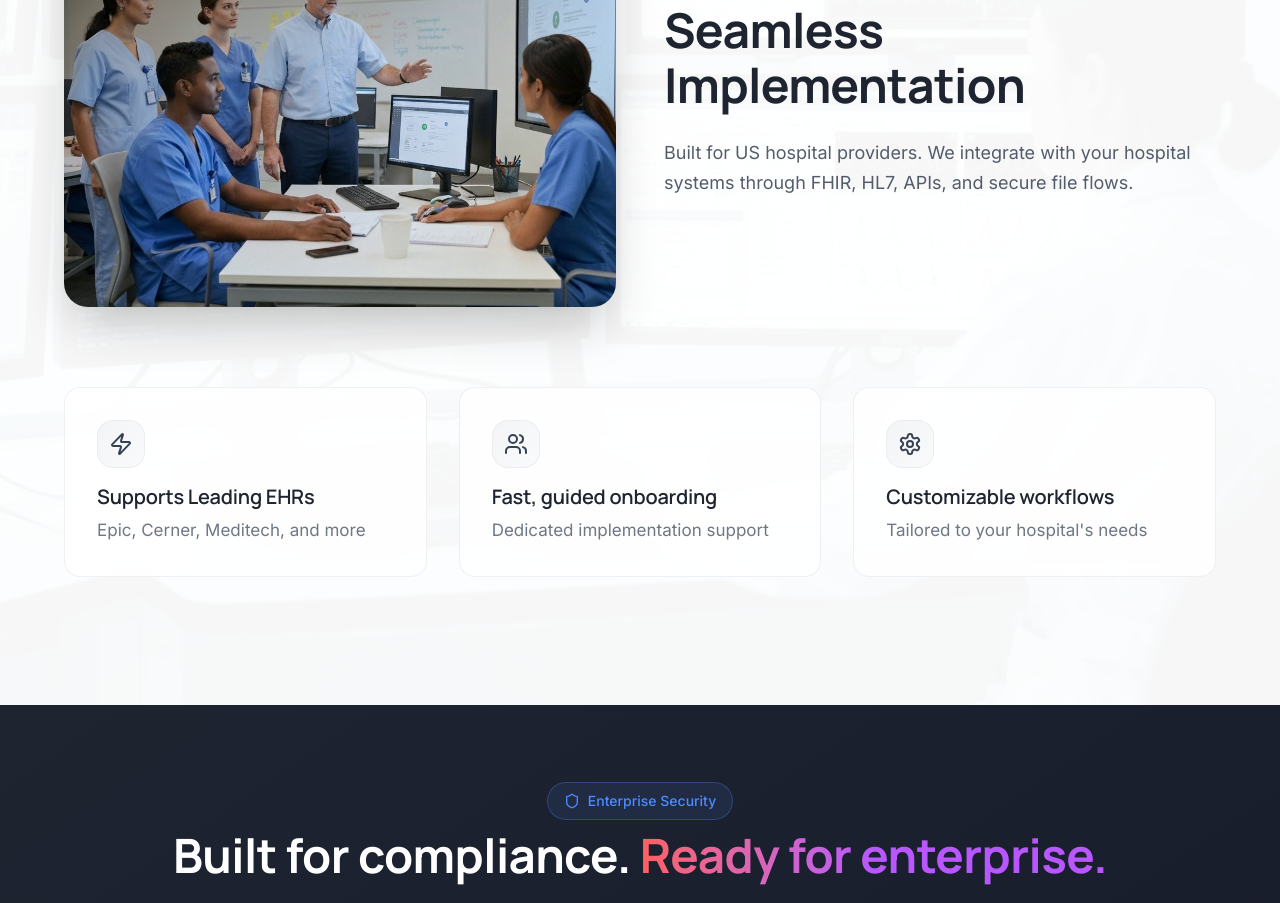
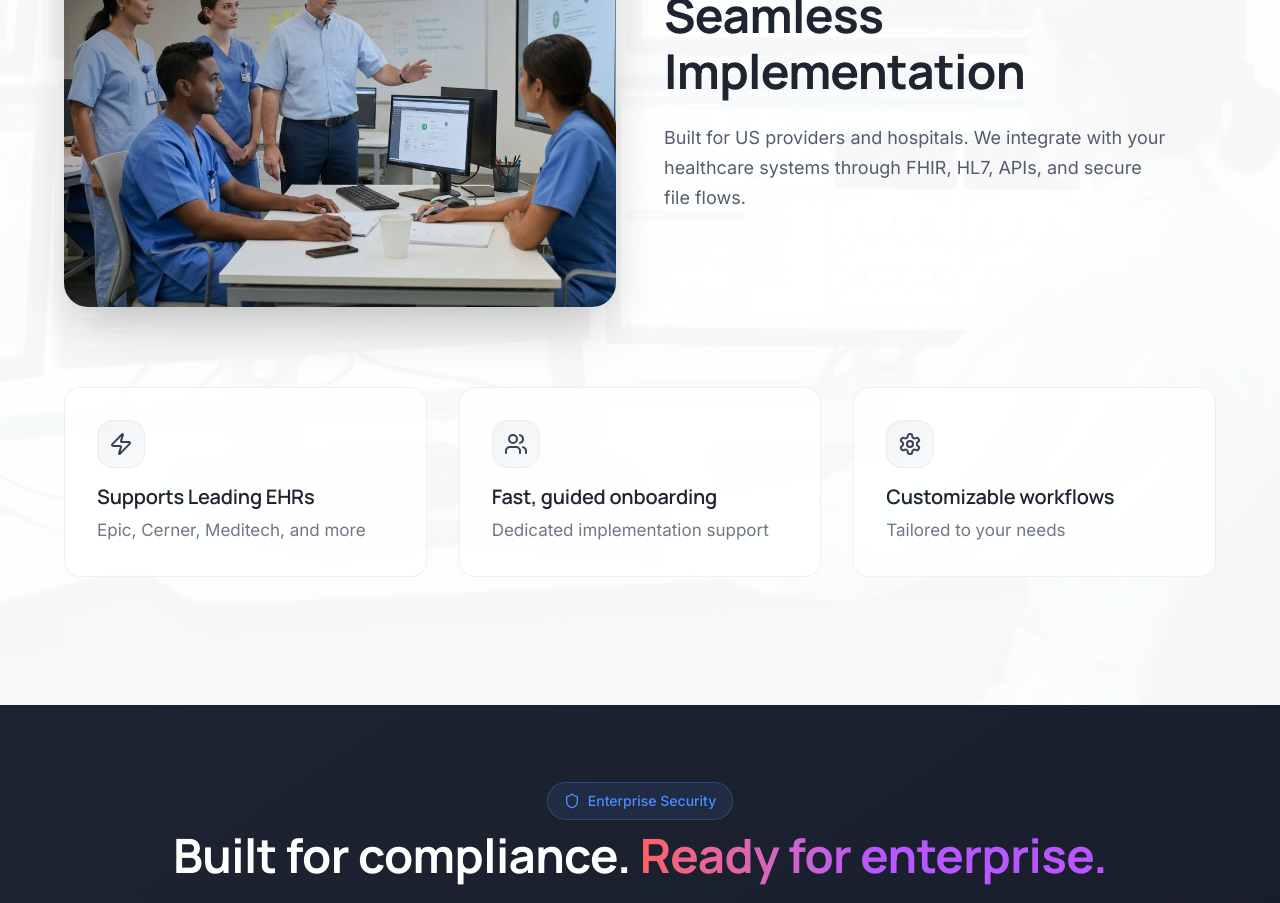
Before and after one commit to manumrnuvue/nuvaews, a Next.js app: page / in a window 1280 px wide. Shown: the part 5420-6323 px from the top of the page. Built offline with nearby package versions, Linux system fonts and the light colour scheme.

Commit message:
Update integrations-section.tsx

```diff
--- a/components/integrations-section.tsx
+++ b/components/integrations-section.tsx
@@ -21,7 +21,7 @@ export function IntegrationsSection() {
     {
       icon: Settings,
       title: "Customizable workflows",
-      description: "Tailored to your hospital's needs",
+      description: "Tailored to your needs",
       accent: "from-[#B794F6]/10 to-[#B794F6]/5",
     },
   ]
@@ -46,7 +46,7 @@ export function IntegrationsSection() {
                 <div className="relative aspect-[4/3]">
                   <Image
                     src="/it-expert-helping-hospital-staff-setup-ehr-system-c.jpg"
-                    alt="IT expert helping hospital staff with system implementation"
+                    alt="IT expert helping healthcare staff with system implementation"
                     fill
                     className="object-cover transition-transform duration-700 group-hover:scale-105"
                     loading="lazy"
@@ -67,7 +67,7 @@ export function IntegrationsSection() {
                     Seamless Implementation
                   </h2>
                   <p className="text-[1.125rem] text-gray-700 opacity-85 leading-[1.65]" style={{ textWrap: "pretty" }}>
-                    Built for US hospital providers. We integrate with your hospital systems through FHIR, HL7, APIs,
+                    Built for US providers and hospitals. We integrate with your healthcare systems through FHIR, HL7, APIs,
                     and secure file flows.
                   </p>
                 </div>
```
